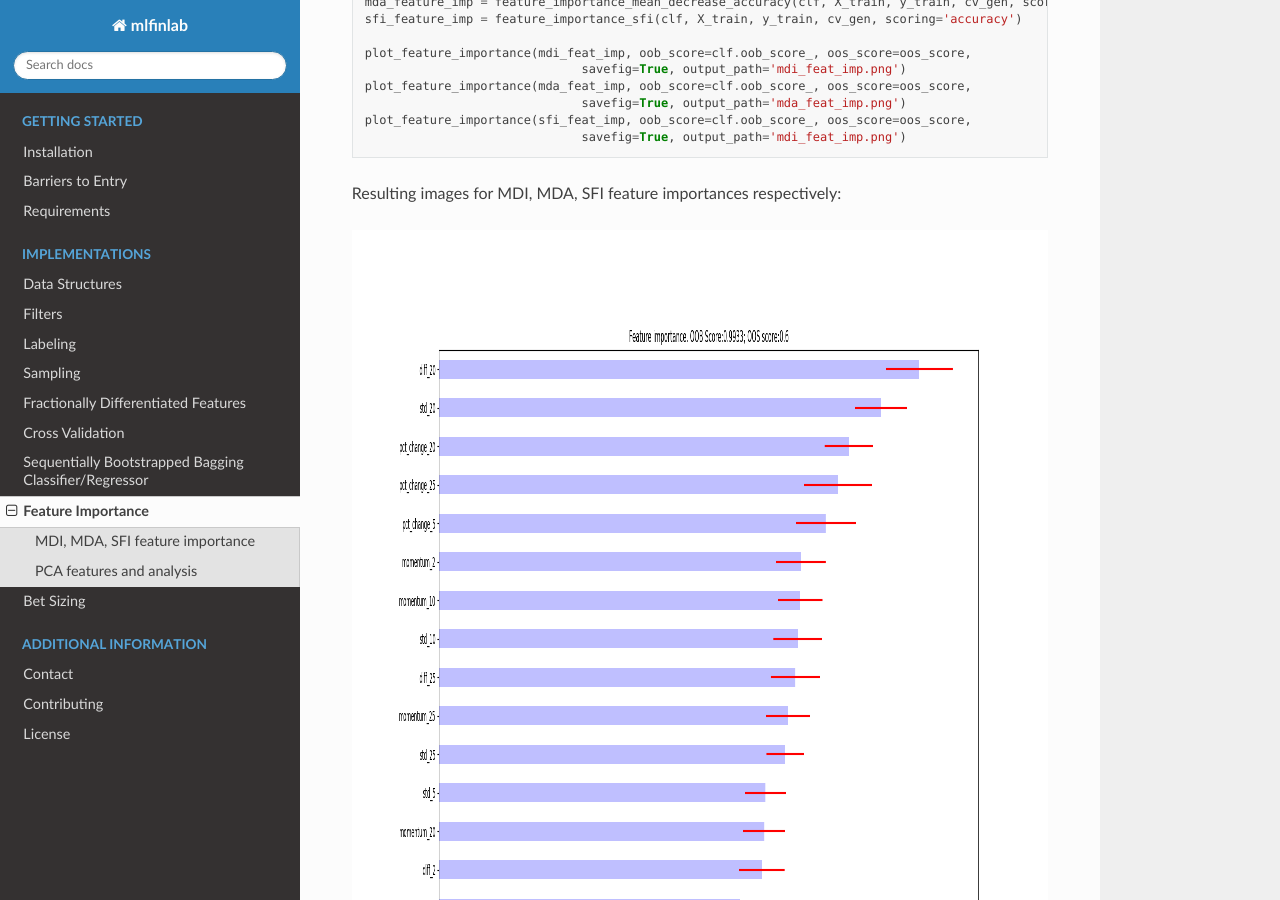
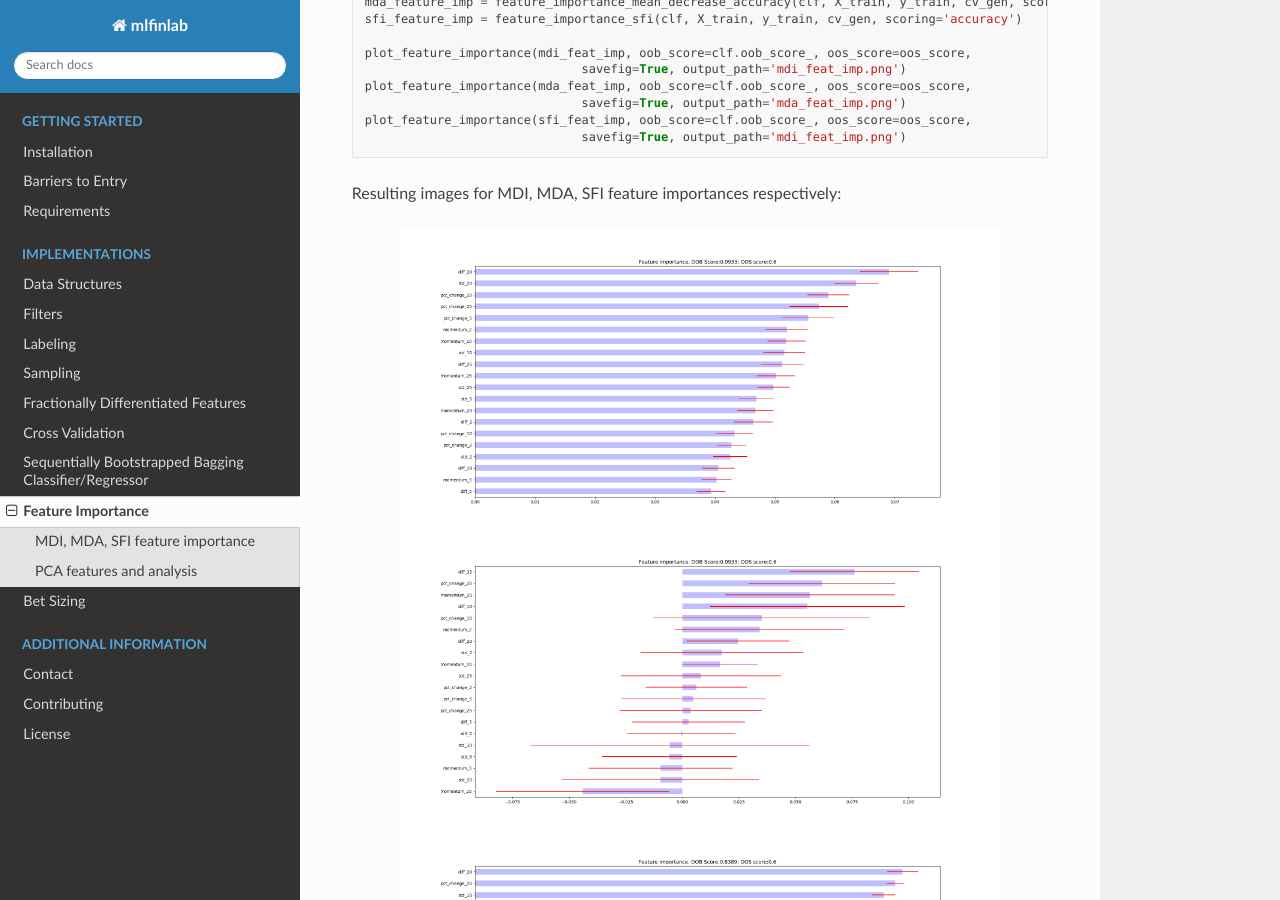
Before and after one commit to hudson-and-thames/mlfinlab, a Sphinx documentation site: the page built from docs/source/implementations/feature_importance.rst, in a window 1280 px wide and 900 px high, scrolled down 1285 px. Built offline with Sphinx 7.4.7 and the Read the Docs theme 2.0.0, drawn with Linux system fonts in a browser that asks for light colours.

Commit message:
reduce image size

```diff
--- a/docs/source/implementations/feature_importance.rst
+++ b/docs/source/implementations/feature_importance.rst
@@ -67,15 +67,15 @@ An example showing how to use various feature importance functions::
 Resulting images for MDI, MDA, SFI feature importances respectively:
 
 .. image:: feature_imp_images/mdi_feat_imp.png
-   :scale: 100 %
+   :scale: 30 %
    :align: center
 
 .. image:: feature_imp_images/mda_feat_imp.png
-  :scale: 100 %
+  :scale: 30 %
   :align: center
 
 .. image:: feature_imp_images/sfi_feat_imp.png
-   :scale: 100 %
+   :scale: 30 %
    :align: center
 
 
```
